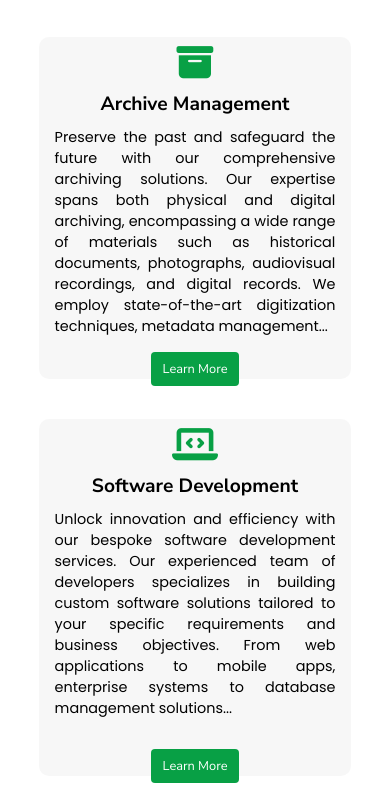
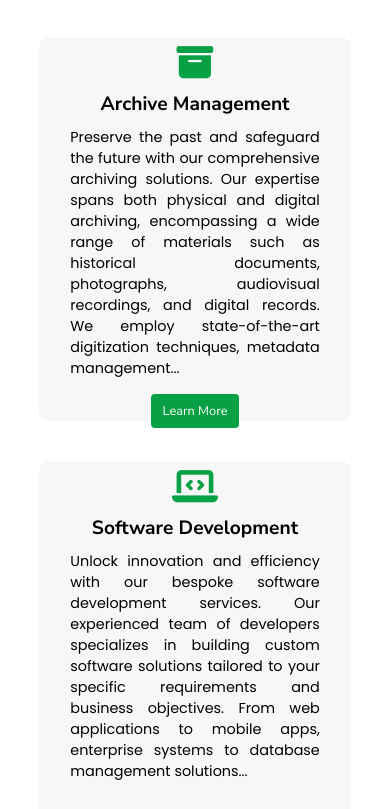
Before and after one commit to Etinosa22/unique-twltd, a plain HTML site: page index.html in a window 390 px wide. Shown: the part 1370-2179 px from the top of the page. Drawn offline with nearby package versions, Linux system fonts and the light colour scheme.

Commit message:
worked on the service section

```diff
--- a/main.css
+++ b/main.css
@@ -741,9 +741,8 @@ footer {
     font-weight: 00;
     margin: 10px auto;
     padding: 0 5px;
-    /* line-height: 30px; */
     text-align: justify;
-    width: 90%;
+    width: 80%;
     margin-bottom: 20px;
   }
 
```
